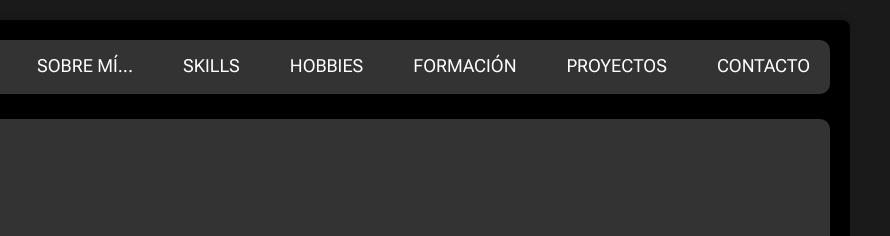
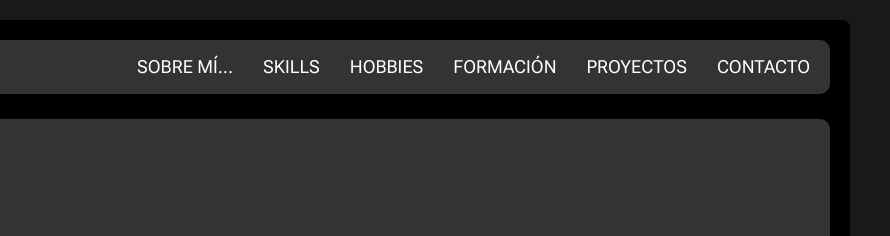
Before and after one commit to Richxen/Challenge-Portafolio, a plain HTML site: page index.html in a window 1280 px wide. Shown: the top 236 px of the page, 390-1280 px from the left. Drawn offline with Linux system fonts and the light colour scheme.

Commit message:
Add files via upload
modificacion class="nav-link"
gap:10;

```diff
--- a/css/estilos.css
+++ b/css/estilos.css
@@ -97,7 +97,8 @@ align-items: center;
 .nav-links {
 list-style: none;
 display: flex;
-gap: 20px;
+gap: 10;
+font-size: medium;
 }
 
 .nav-links a {
```
